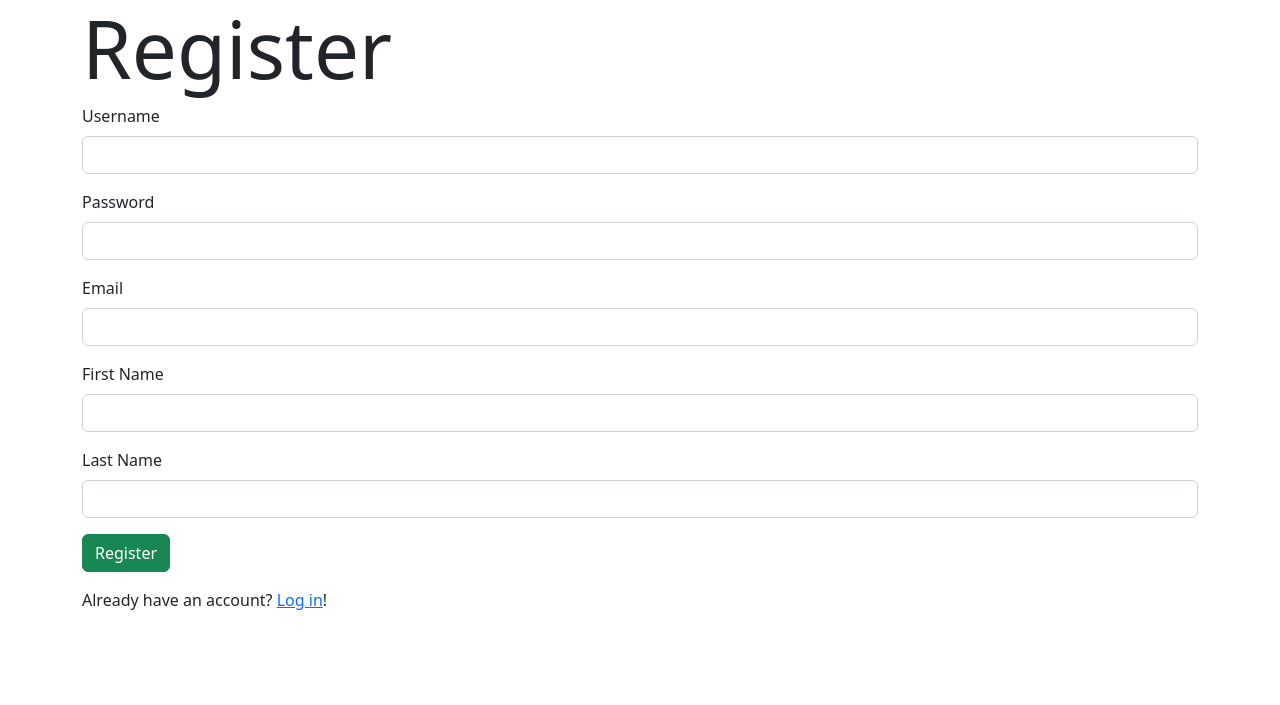
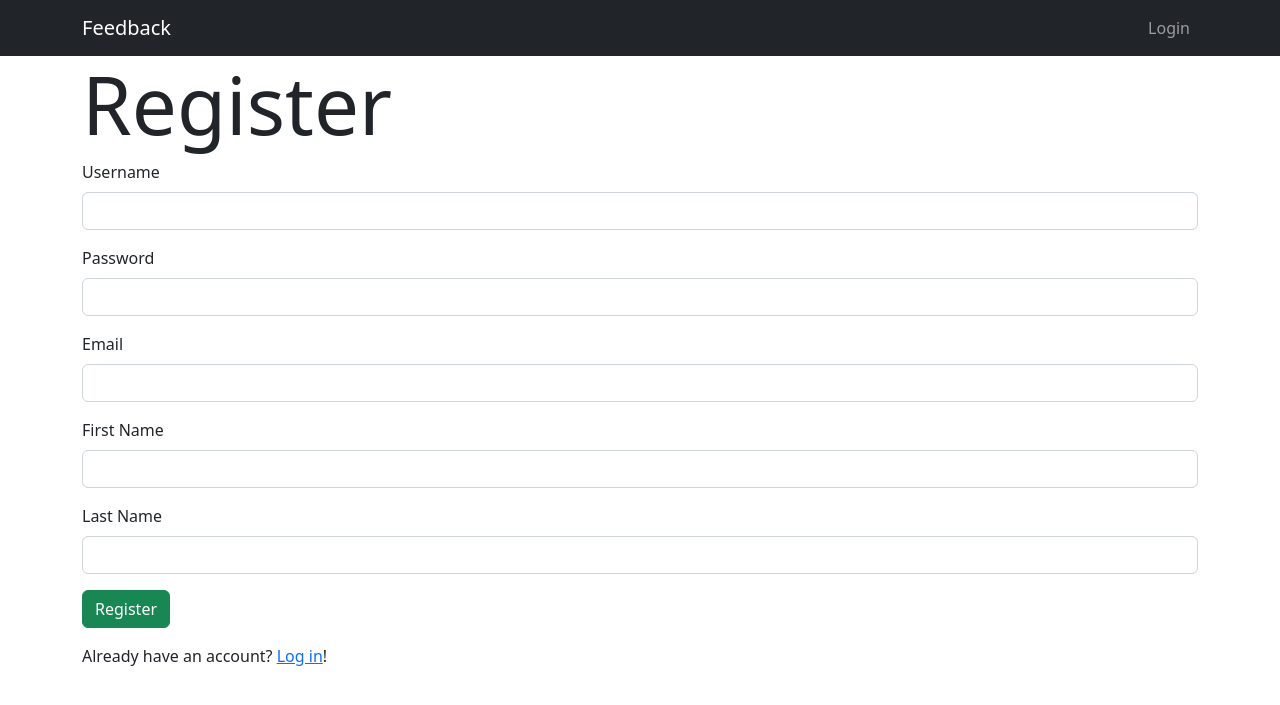
Before and after one commit to nrudzis/SpringboardExercises, a Flask app: page /register in a window 1280 px wide. Shown: the top 705 px of the page. Run offline with Flask 2, Linux system fonts and the light colour scheme.

Commit message:
added logout route, added navbar

```diff
--- a/Section_2/24.5/flask-feedback/app.py
+++ b/Section_2/24.5/flask-feedback/app.py
@@ -66,7 +66,16 @@ def authenticate_user():
         user = User.authenticate(username, password)
         if user:
             session['username'] = user.username
+            flash(f'Welcome back {user.first_name}!')
             return redirect('/secret')
         else:
             form.username.errors = ['Username or password is invalid.']
     return render_template('login.html', form=form)
+
+
+@app.route('/logout', methods=['POST'])
+def logout_user():
+    """Log out user."""
+    session.pop('username')
+    flash('Bye!')
+    return redirect('/')
--- a/Section_2/24.5/flask-feedback/templates/base.html
+++ b/Section_2/24.5/flask-feedback/templates/base.html
@@ -6,12 +6,26 @@
     <title>Feedback - {% block title %}{% endblock %}</title>
 </head>
 <body>
+    <nav class="navbar navbar-dark navbar-expand-lg bg-dark">
+        <div class="container">
+            <a class="navbar-brand" href="/">Feedback</a>
+            <div class="navbar-nav">
+            {% if session["username"] %}
+                <form action="/logout" method="post">
+                    <input type="submit" class="btn btn-link nav-link" value="Logout">
+                </form>
+            {% else %}
+                <a class="nav-link" href="/login">Login</a>
+            {% endif %}
+            </div>
+        </div>
+    </nav>
     <div class="container">
         {% with messages = get_flashed_messages() %}
         {% if messages %}
         <div class="flashes">
             {% for message in messages %}
-            <div class="alert alert-danger alert-dismissible fade show mt-3" role="alert">
+            <div class="alert alert-secondary alert-dismissible fade show mt-3" role="alert">
                 {{ message }}
                 <button type="button" class="btn-close" data-bs-dismiss="alert" aria-label="Close"></button>
             </div>
```
